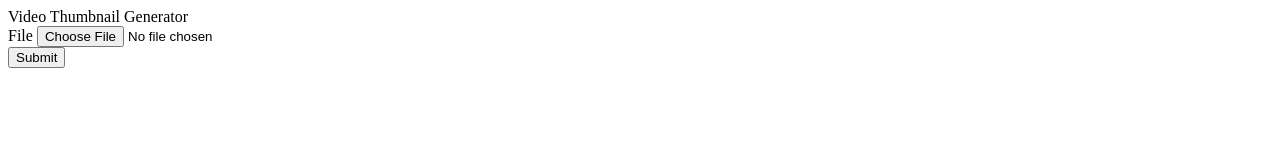
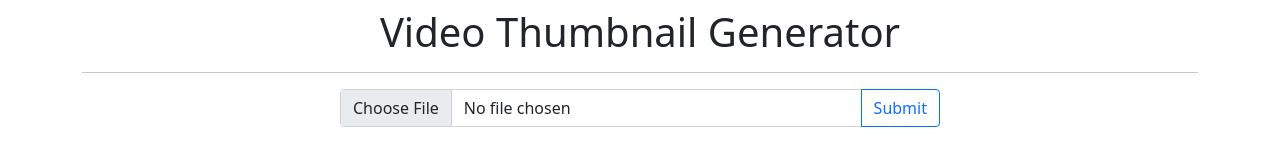
Before and after one commit to time2hack/dockerization, a website: page node/public/index.html in a window 1280 px wide. Drawn offline with nearby package versions, Linux system fonts and the light colour scheme.

Commit message:
working-video-screenshoter

```diff
--- a/node/public/index.html
+++ b/node/public/index.html
@@ -5,19 +5,27 @@
   <meta http-equiv="X-UA-Compatible" content="IE=edge">
   <meta name="viewport" content="width=device-width, initial-scale=1.0">
   <title>Video Thumbnail Generator</title>
+
+  <link href="https://cdn.jsdelivr.net/npm/bootstrap@5.0.2/dist/css/bootstrap.min.css" rel="stylesheet" integrity="sha384-EVSTQN3/azprG1Anm3QDgpJLIm9Nao0Yz1ztcQTwFspd3yD65VohhpuuCOmLASjC" crossorigin="anonymous">
+
+  <script>
+
+  </script>
 </head>
 <body>
-  <header>Video Thumbnail Generator</header>
-  <main>
-    <form method="post" action="/upload" enctype="multipart/form-data">
-      <div class="form-container">
-        <label for="video_file">File</label>
-        <input type="file" name="video_file" accept="*.mp4" />
-      </div>
-      <div class="form-container">
-        <button type="submit">Submit</button>
-      </div>
-    </form>
-  </main>
+  <div class="my-2 container text-center ">
+    <header>
+      <h1>Video Thumbnail Generator</h1>
+    </header>
+    <hr/>
+    <main style="max-width: 600px; margin: 1rem auto;">
+      <form method="post" action="/upload" enctype="multipart/form-data">
+        <div class="input-group">
+          <input type="file" class="form-control" aria-label="Upload" name="video_file" accept="*.mp4" >
+          <button class="btn btn-outline-primary" type="submit" >Submit</button>
+        </div>
+      </form>
+    </main>
+  </div>
 </body>
 </html>
```
Also changed, not shown: node/index.js (+15 -24 lines).
